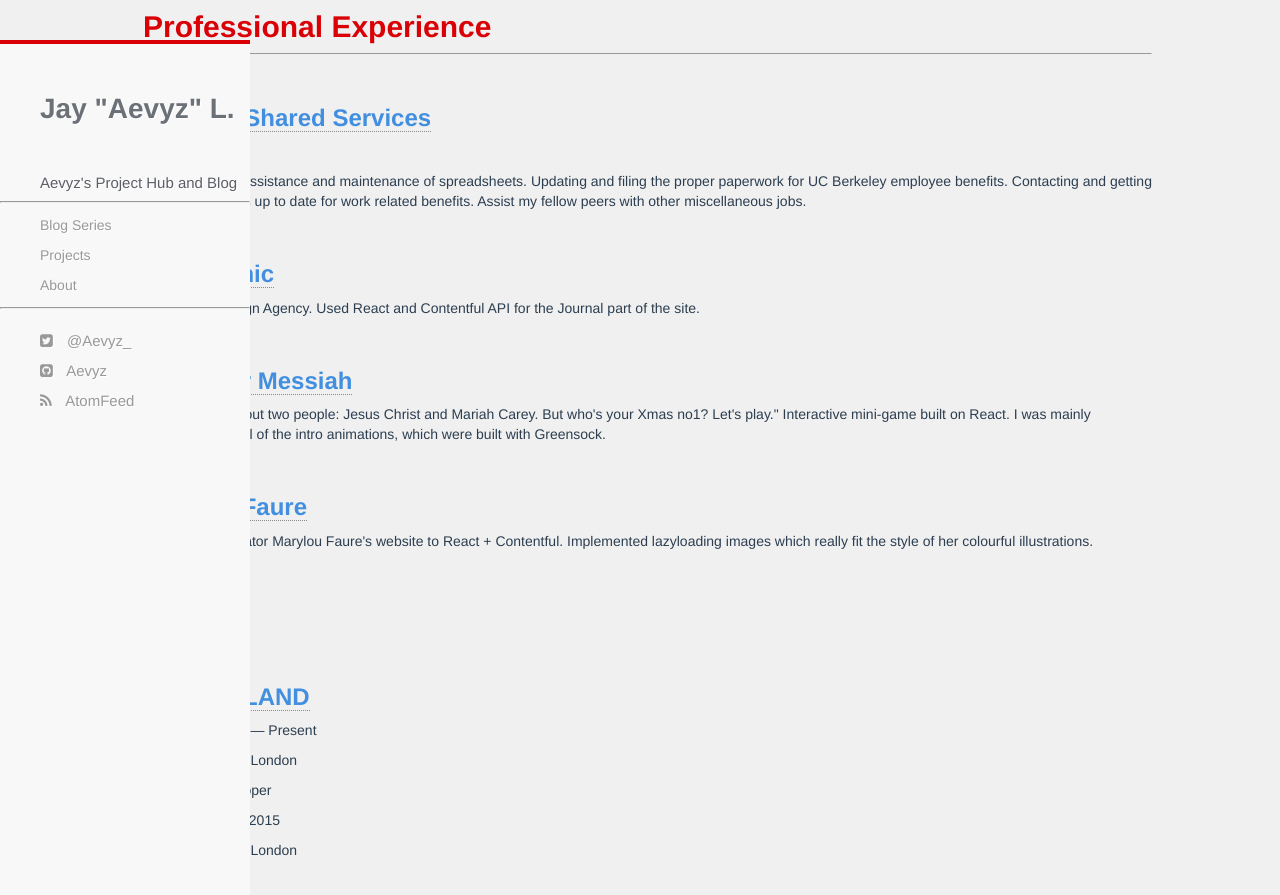
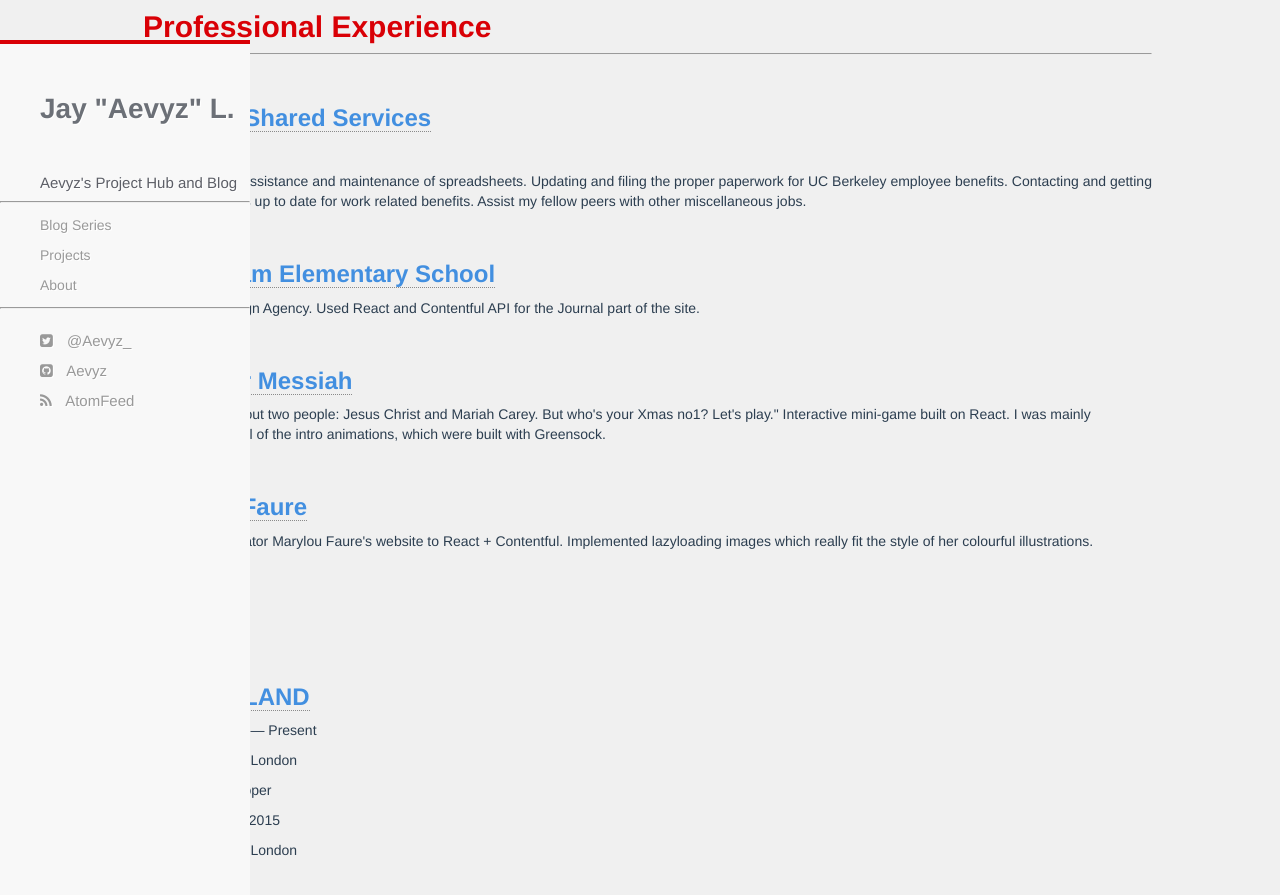
Before and after one commit to jguardado39/jguardado39.github.io, a Jekyll site: the page built from about.html, in a window 1280 px wide and 900 px high, scrolled down 448 px. Shown: the top 895 px of the window. Built offline with Jekyll 4.4.1, drawn with Linux system fonts in a browser that asks for light colours.

Commit message:
upd 041717;

```diff
--- a/about.html
+++ b/about.html
@@ -48,7 +48,7 @@ title: Resume
         </div>
         <div class="content__inner">
         <div class="experience">
-          <h3 class="project__title"><a href="http://sharedservices.berkeley.edu/" target="_blank" rel="noopener   noreferrer">Campus Shared Services</a></h3>
+          <h3 class="professional_"><a href="http://sharedservices.berkeley.edu/" target="_blank" rel="noopener   noreferrer">Campus Shared Services</a></h3>
             <p class="title_business">
               <b>HR Assistant</b>
               <ul>
@@ -58,8 +58,8 @@ title: Resume
               </ul>
             </p>
             </div>
-        <div class="project">
-        <h3 class="project__title"><a href="http://dontpanicpartners.com" target="_blank" rel="noopener noreferrer">Don't Panic</a></h3>
+        <div class="experience">
+        <h3 class="experience_title"><a href="https://bellinghames-lausd-ca.schoolloop.com/" target="_blank" rel="noopener noreferrer">Bellingham Elementary School</a></h3>
         <p class="project__description">Branding &amp; Design Agency. Used React and Contentful API for the Journal part of the site.
         </p>
         </div>
```
